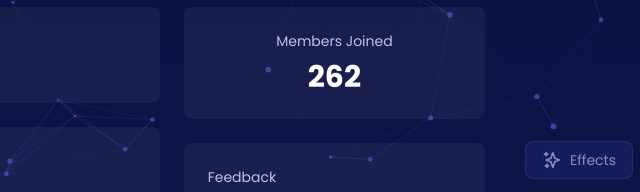
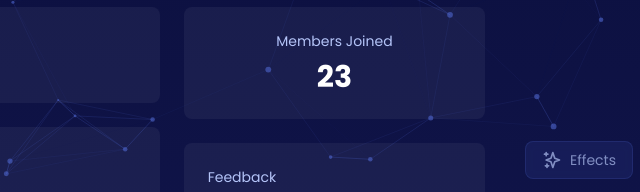
Before and after one commit to Hrishaan1/mercuri-world-website, a plain HTML site: page index.html in a window 1280 px wide. Shown: the part 605-797 px from the top of the page, 631-1271 px from the left. Drawn offline with nearby package versions, Linux system fonts and the light colour scheme.

Commit message:
removed the random member count and updated README.md

```diff
--- a/assets/js/script.js
+++ b/assets/js/script.js
@@ -79,12 +79,6 @@
     window.addEventListener('scroll', onScroll, {passive:true});
   }
 
-  // Placeholder dynamic data function
-  function fetchLiveCounts(){
-    // Example placeholder, returns random number for demo
-    return Promise.resolve({members: Math.floor(Math.random()*1200)});
-  }
-
   // Load HTML component
   async function loadComponent(id, file){
     const el = document.getElementById(id);
--- a/index.html
+++ b/index.html
@@ -103,7 +103,7 @@
         <!-- Members joined counter -->
         <div class="p-6 rounded-lg bg-white/5 text-center">
           <h3 class="text-sm text-[#b4c4f8]">Members Joined</h3>
-          <div id="member-counter" class="text-3xl font-bold mt-2">0</div>
+          <div id="member-counter" class="text-3xl font-bold mt-2">23</div>
         </div>
 
         <!-- Feedback Form -->
```
Also changed, not shown: README.md.
